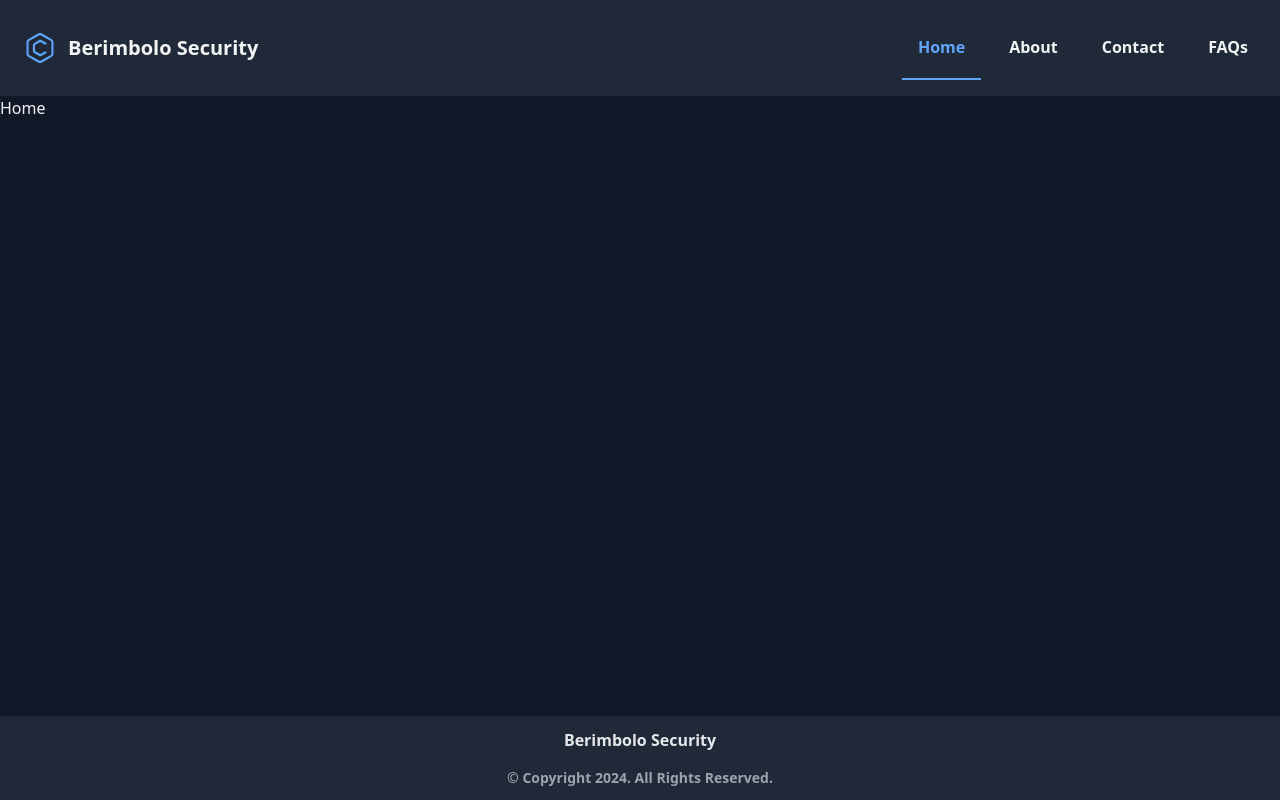
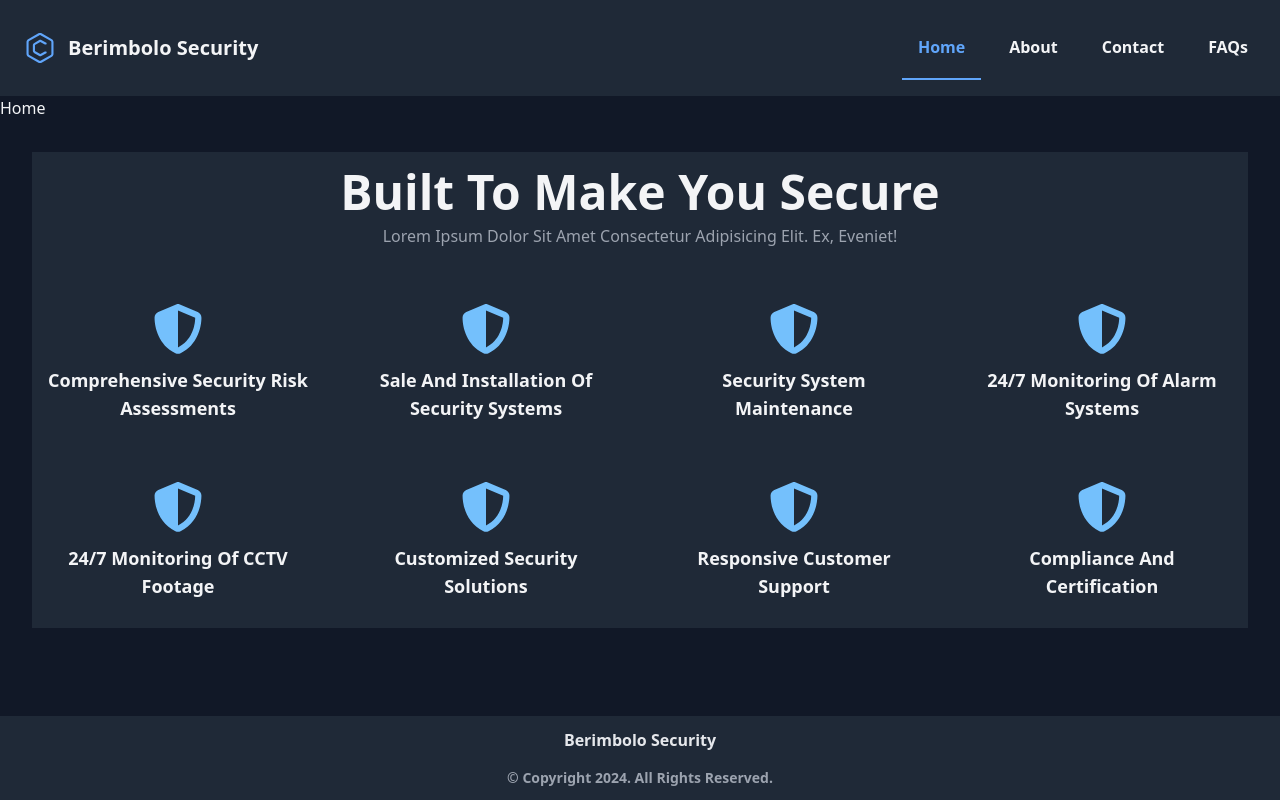
Before and after one commit to AhmedOsman101/Unit_6_Task_Two, a React (Vite) app: page / in a window 1280 px wide. Built offline with nearby package versions, Linux system fonts and the light colour scheme; data requests are answered from the project's data file.

Commit message:
-  feat(Home.jsx): add Hero component to Home page -  feat(features.jsx): remove console.log statement -  feat(Hero.jsx): add axios and useEffect to fetch data for features, update content and layout -  style(index.css): add overflow-x: hidden to body, add mix-blend-mode: normal to .blend-normal

```diff
--- a/src/Pages/Home.jsx
+++ b/src/Pages/Home.jsx
@@ -1,8 +1,10 @@
+import Hero from "../components/Home/Hero";
 
 const Home = () => {
 	return (
 		<>
 			<div>Home</div>
+			<Hero />
 		</>
 	);
 };
--- a/src/components/About/features.jsx
+++ b/src/components/About/features.jsx
@@ -8,7 +8,6 @@ const AboutFeatures = () => {
 	const [aboutFeatures, setAboutFeatures] = useState([]);
 	const fetchData = async () => {
 		const data = (await axios.get("http://localhost:3000/Features")).data;
-		console.log(data);
 		return data;
 	};
 	// lg:flex-row-reverse ? lg:flex-row
--- a/src/components/Home/Hero.jsx
+++ b/src/components/Home/Hero.jsx
@@ -1,33 +1,59 @@
+import axios from "axios";
+import { useEffect, useState } from "react";
+
 const Hero = () => {
+	const [features, setFeatures] = useState([]);
+	const fetchData = async () => {
+		const data = (await axios.get("http://localhost:3000/Features")).data;
+		return data;
+	};
+	// lg:flex-row-reverse ? lg:flex-row
+	useEffect(() => {
+		fetchData().then((data) => {
+			setFeatures(data);
+		});
+	}, []);
 	return (
 		<>
 			<section className="m-4 md:m-8 dark:bg-gray-800 dark:text-gray-100">
 				<div className="container mx-auto p-4 my-6 space-y-2 text-center">
 					<h2 className="text-5xl font-bold">
-						Built to empower every team
+						Built to make you secure
 					</h2>
+
 					<p className="dark:text-gray-400">
-						Libero minima optio qui
+						Lorem ipsum dolor sit amet consectetur adipisicing elit.
+						Ex, eveniet!
 					</p>
 				</div>
-				<div className="container mx-auto grid justify-center gap-4 sm:grid-cols-2 lg:grid-cols-3">
+				<div className="container mx-auto grid justify-center gap-4 sm:grid-cols-2 lg:grid-cols-4">
+					{features &&
+						features.map((feature, index) => {
+							return (
+								<div
+									className="flex flex-col items-center p-4"
+									key={index}>
+									<svg
+										height="50"
+										width="50"
+										xmlns="http://www.w3.org/2000/svg"
+										viewBox="0 0 512 512">
+										<path
+											fill="#74C0FC"
+											d="M256 0c4.6 0 9.2 1 13.4 2.9L457.7 82.8c22 9.3 38.4 31 38.3 57.2c-.5 99.2-41.3 280.7-213.6 363.2c-16.7 8-36.1 8-52.8 0C57.3 420.7 16.5 239.2 16 140c-.1-26.2 16.3-47.9 38.3-57.2L242.7 2.9C246.8 1 251.4 0 256 0zm0 66.8V444.8C394 378 431.1 230.1 432 141.4L256 66.8l0 0z"
+										/>
+									</svg>
+									<h3 className="my-3 text-lg font-semibold text-center">
+										{feature.name}
+									</h3>
+									{/* <div className="space-y-1 leading-tight">
+										<p className="text-sm">
 
-					<div className="flex flex-col items-center p-4">
-						<svg
-							xmlns="http://www.w3.org/2000/svg"
-							viewBox="0 0 20 20"
-							fill="currentColor"
-							className="w-8 h-8 dark:text-cyan-400">
-							<path
-								fillRule="evenodd"
-								d="M11.3 1.046A1 1 0 0112 2v5h4a1 1 0 01.82 1.573l-7 10A1 1 0 018 18v-5H4a1 1 0 01-.82-1.573l7-10a1 1 0 011.12-.38z"
-								clipRule="evenodd"></path>
-						</svg>
-						<h3 className="my-3 text-3xl font-semibold">Product</h3>
-						<div className="space-y-1 leading-tight">
-							<p>Similique quas ea veniam</p>
-						</div>
-					</div>
+										</p>
+									</div> */}
+								</div>
+							);
+						})}
 				</div>
 			</section>
 		</>
--- a/src/css/index.css
+++ b/src/css/index.css
@@ -36,6 +36,7 @@ body {
 	position: relative;
 	padding-bottom: 110px;
 	min-height: 100vh; /* Ensure body takes up at least the height of the viewport */
+	overflow-x: hidden;
 }
 
 a {
@@ -48,3 +49,7 @@ a {
 	background-position: center center;
 	background-size: cover;
 }
+
+.blend-normal {
+	mix-blend-mode: normal;
+}
```
